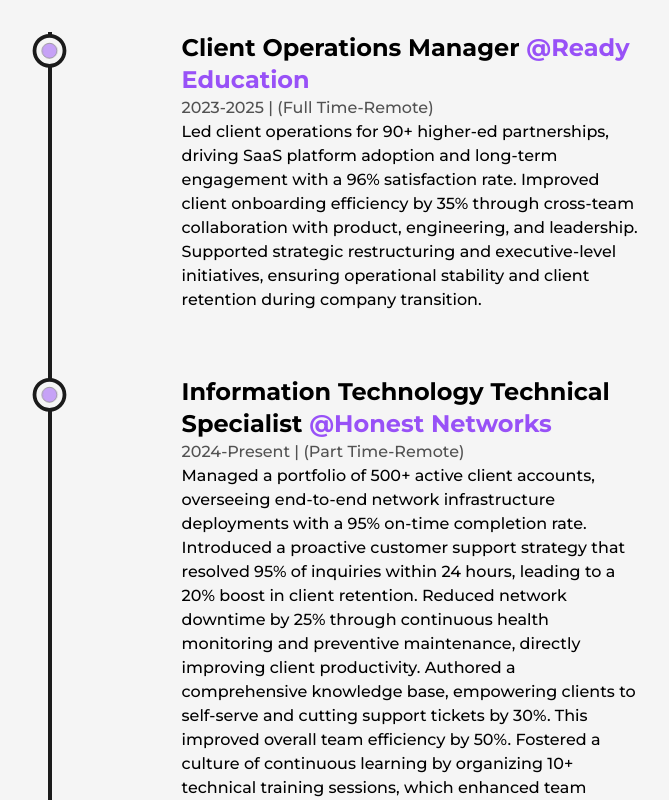
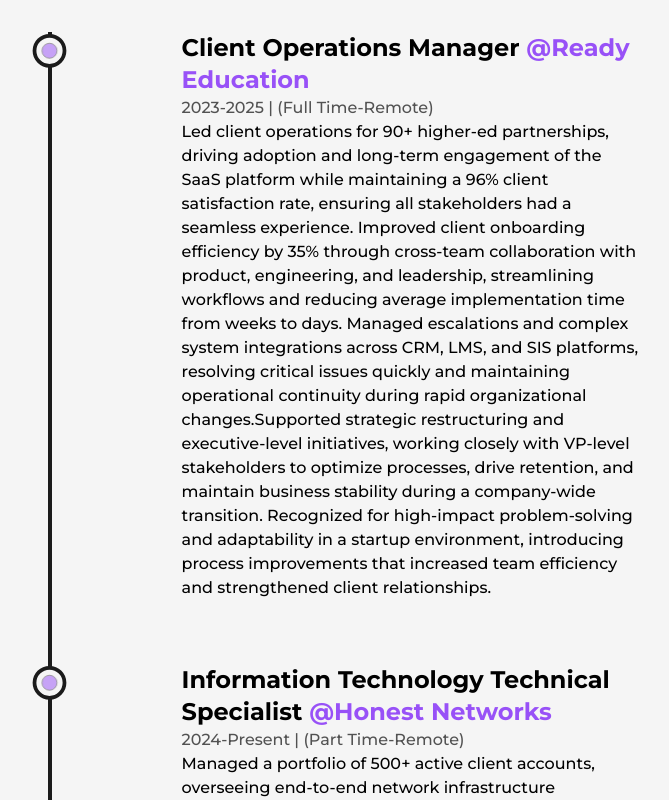
Before and after one commit to dee2314/Portfolio2023, a Next.js app: page /about in a window 1280 px wide. Shown: the part 2540-3340 px from the top of the page, without its empty margins (244-913 px from the left). Built offline with nearby package versions, Linux system fonts and the light colour scheme.

Commit message:
Site Update

```diff
--- a/src/components/Experience.js
+++ b/src/components/Experience.js
@@ -56,9 +56,13 @@
 // companyLink="www.readyeducation.com" //IF YOU WANT TO INCLUDE COMPANY LINK
 time="2023-2025" address="(Full Time-Remote)"
 work="
-Led client operations for 90+ higher-ed partnerships, driving SaaS platform adoption and long-term engagement with a 96% satisfaction rate.
-Improved client onboarding efficiency by 35% through cross-team collaboration with product, engineering, and leadership.
-Supported strategic restructuring and executive-level initiatives, ensuring operational stability and client retention during company transition.
+Led client operations for 90+ higher-ed partnerships, driving adoption and long-term engagement of the SaaS platform while maintaining a 96% client satisfaction rate, ensuring all stakeholders had a seamless experience.
+
+Improved client onboarding efficiency by 35% through cross-team collaboration with product, engineering, and leadership, streamlining workflows and reducing average implementation time from weeks to days.
+
+Managed escalations and complex system integrations across CRM, LMS, and SIS platforms, resolving critical issues quickly and maintaining operational continuity during rapid organizational changes.Supported strategic restructuring and executive-level initiatives, working closely with VP-level stakeholders to optimize processes, drive retention, and maintain business stability during a company-wide transition.
+
+Recognized for high-impact problem-solving and adaptability in a startup environment, introducing process improvements that increased team efficiency and strengthened client relationships.
 "
 />
                 <Details
@@ -82,7 +86,9 @@
 time="2021-2023" address="Chicago, IL (Full Time-Remote)"
 work="
 Led cross-functional teams to design and launch applications that simplified decision-making and significantly enhanced user efficiency.
+
 By leveraging the MERN stack, delivered scalable software solutions that reduced user errors by half and improved system performance by 30%.
+
 Collaborated with over 100 enterprises to elevate their digital presence, doubling website traffic and driving a
 50% increase in online sales conversions.
 "
```
